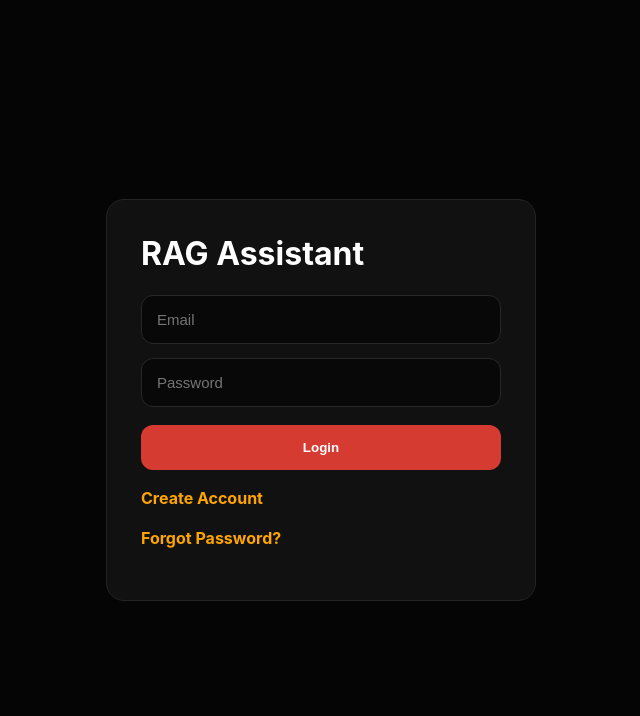
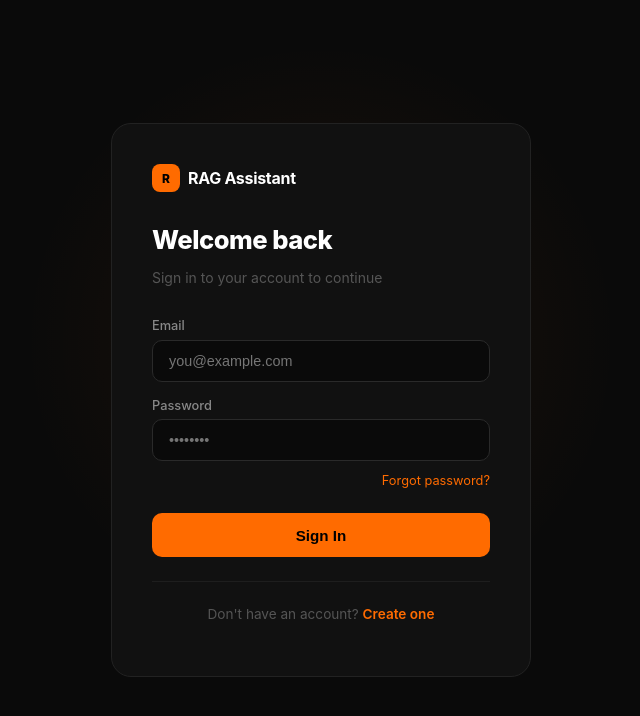
Before and after one commit to ridafatimat/RAG-chatbot, a React app in the folder frontend/: page / in a window 1280 px wide. Both pictures are taken after a click on the button "Login". Shown: the top 716 px of the page, without its empty margins (319-959 px from the left). Built offline with nearby package versions, Linux system fonts and the light colour scheme; the HTML template or start-up script is replaced by a standard one.

Commit message:
Login Page UI improved

```diff
--- a/frontend/src/pages/LoginPage.jsx
+++ b/frontend/src/pages/LoginPage.jsx
@@ -148,64 +148,356 @@ function LoginPage({ onLogin, initialMode = "login" }) {
     finally { setLoading(false); }
   };
 
+  const styles = {
+    page: {
+      minHeight: "100vh",
+      background: "#0a0a0a",
+      display: "flex",
+      alignItems: "center",
+      justifyContent: "center",
+      fontFamily: "'Inter', 'Segoe UI', sans-serif",
+      padding: "1.5rem",
+      position: "relative",
+      overflow: "hidden",
+    },
+    glow: {
+      position: "absolute",
+      top: "50%",
+      left: "50%",
+      transform: "translate(-50%, -60%)",
+      width: "600px",
+      height: "600px",
+      background: "radial-gradient(circle, rgba(255,107,0,0.08) 0%, transparent 70%)",
+      pointerEvents: "none",
+    },
+    card: {
+      background: "#111",
+      border: "1px solid #222",
+      borderRadius: "20px",
+      padding: "2.5rem",
+      width: "100%",
+      maxWidth: "420px",
+      position: "relative",
+      zIndex: 1,
+    },
+    logoRow: {
+      display: "flex",
+      alignItems: "center",
+      gap: "0.5rem",
+      marginBottom: "2rem",
+    },
+    logoDot: {
+      width: "28px",
+      height: "28px",
+      background: "#ff6b00",
+      borderRadius: "8px",
+      display: "flex",
+      alignItems: "center",
+      justifyContent: "center",
+      fontSize: "0.75rem",
+      fontWeight: "800",
+      color: "#000",
+    },
+    logoText: {
+      fontSize: "1rem",
+      fontWeight: "700",
+      color: "#fff",
+      letterSpacing: "-0.3px",
+    },
+    heading: {
+      fontSize: "1.6rem",
+      fontWeight: "800",
+      color: "#fff",
+      marginBottom: "0.4rem",
+      letterSpacing: "-0.5px",
+    },
+    subheading: {
+      fontSize: "0.875rem",
+      color: "#555",
+      marginBottom: "2rem",
+    },
+    label: {
+      display: "block",
+      fontSize: "0.8rem",
+      fontWeight: "500",
+      color: "#888",
+      marginBottom: "0.4rem",
+      marginTop: "1rem",
+    },
+    input: {
+      width: "100%",
+      padding: "0.75rem 1rem",
+      background: "#0a0a0a",
+      border: "1px solid #2a2a2a",
+      borderRadius: "10px",
+      color: "#fff",
+      fontSize: "0.9rem",
+      outline: "none",
+      transition: "border-color 0.2s",
+      boxSizing: "border-box",
+    },
+    btn: {
+      width: "100%",
+      padding: "0.85rem",
+      background: "#ff6b00",
+      color: "#000",
+      border: "none",
+      borderRadius: "10px",
+      fontSize: "0.95rem",
+      fontWeight: "700",
+      cursor: "pointer",
+      marginTop: "1.5rem",
+      transition: "background 0.2s, transform 0.15s",
+    },
+    btnSecondary: {
+      width: "100%",
+      padding: "0.75rem",
+      background: "transparent",
+      color: "#555",
+      border: "1px solid #222",
+      borderRadius: "10px",
+      fontSize: "0.875rem",
+      fontWeight: "500",
+      cursor: "pointer",
+      marginTop: "0.75rem",
+      transition: "border-color 0.2s, color 0.2s",
+    },
+    link: {
+      display: "block",
+      textAlign: "center",
+      marginTop: "1.25rem",
+      fontSize: "0.85rem",
+      color: "#ff6b00",
+      cursor: "pointer",
+      fontWeight: "500",
+    },
+    divider: {
+      borderTop: "1px solid #1e1e1e",
+      margin: "1.5rem 0",
+    },
+    msgSuccess: {
+      marginTop: "1rem",
+      padding: "0.75rem 1rem",
+      background: "rgba(255,107,0,0.08)",
+      border: "1px solid rgba(255,107,0,0.2)",
+      borderRadius: "8px",
+      color: "#ff6b00",
+      fontSize: "0.85rem",
+      textAlign: "center",
+    },
+    msgError: {
+      marginTop: "1rem",
+      padding: "0.75rem 1rem",
+      background: "rgba(255,60,60,0.08)",
+      border: "1px solid rgba(255,60,60,0.2)",
+      borderRadius: "8px",
+      color: "#ff6060",
+      fontSize: "0.85rem",
+      textAlign: "center",
+    },
+    timerRow: {
+      display: "flex",
+      alignItems: "center",
+      justifyContent: "space-between",
+      marginTop: "0.75rem",
+    },
+    timerText: {
+      fontSize: "0.8rem",
+      color: "#444",
+    },
+    otpNote: {
+      fontSize: "0.78rem",
+      color: "#444",
+      marginTop: "0.5rem",
+    },
+  };
+
+  const isError = message && (
+    message.toLowerCase().includes("fail") ||
+    message.toLowerCase().includes("error") ||
+    message.toLowerCase().includes("match") ||
+    message.toLowerCase().includes("invalid") ||
+    message.toLowerCase().includes("wrong")
+  );
+
   return (
-    <div className="auth-page">
-      <div className="auth-card">
-        <h1>RAG Assistant</h1>
+    <div style={styles.page}>
+      <div style={styles.glow} />
+      <div style={styles.card}>
+
+        {/* LOGO */}
+        <div style={styles.logoRow}>
+          <div style={styles.logoDot}>R</div>
+          <span style={styles.logoText}>RAG Assistant</span>
+        </div>
 
         {/* LOGIN */}
         {mode === "login" && (
           <>
-            <input placeholder="Email" value={email} onChange={(e) => setEmail(e.target.value)} />
-            <input type="password" placeholder="Password" value={password} onChange={(e) => setPassword(e.target.value)} />
-            <button onClick={handleLogin}>Login</button>
-            <p onClick={goToRegister} style={{ cursor: "pointer", color: "orange", fontWeight: "bold" }}>Create Account</p>
-            <p onClick={goToForgot} style={{ cursor: "pointer", color: "orange", fontWeight: "bold" }}>Forgot Password?</p>
+            <h2 style={styles.heading}>Welcome back</h2>
+            <p style={styles.subheading}>Sign in to your account to continue</p>
+
+            <label style={styles.label}>Email</label>
+            <input
+              style={styles.input}
+              placeholder="you@example.com"
+              value={email}
+              onChange={(e) => setEmail(e.target.value)}
+            />
+
+            <label style={styles.label}>Password</label>
+            <input
+              style={styles.input}
+              type="password"
+              placeholder="••••••••"
+              value={password}
+              onChange={(e) => setPassword(e.target.value)}
+            />
+
+            <div style={{ textAlign: "right", marginTop: "0.5rem" }}>
+              <span onClick={goToForgot} style={{ fontSize: "0.8rem", color: "#ff6b00", cursor: "pointer" }}>
+                Forgot password?
+              </span>
+            </div>
+
+            <button
+              style={styles.btn}
+              onClick={handleLogin}
+              disabled={loading}
+            >
+              {loading ? "Signing in..." : "Sign In"}
+            </button>
+
+            <div style={styles.divider} />
+
+            <p style={{ textAlign: "center", fontSize: "0.85rem", color: "#555" }}>
+              Don't have an account?{" "}
+              <span onClick={goToRegister} style={{ color: "#ff6b00", cursor: "pointer", fontWeight: "600" }}>
+                Create one
+              </span>
+            </p>
           </>
         )}
 
         {/* REGISTER */}
         {mode === "register" && (
           <>
-            <input placeholder="Name" value={name} onChange={(e) => setName(e.target.value)} />
-            <input placeholder="Email" value={email} onChange={(e) => setEmail(e.target.value)} />
-            <input type="password" placeholder="Password" value={password} onChange={(e) => setPassword(e.target.value)} />
-            <input type="password" placeholder="Confirm Password" value={confirmPassword} onChange={(e) => setConfirmPassword(e.target.value)} />
-            <button onClick={handleRegister}>Create Account</button>
-            <p onClick={goToLogin} style={{ cursor: "pointer", color: "orange", fontWeight: "bold" }}>Already have an account? Login</p>
+            <h2 style={styles.heading}>Create account</h2>
+            <p style={styles.subheading}>Start chatting with your documents today</p>
+
+            <label style={styles.label}>Full Name</label>
+            <input style={styles.input} placeholder="Easha Javed" value={name} onChange={(e) => setName(e.target.value)} />
+
+            <label style={styles.label}>Email</label>
+            <input style={styles.input} placeholder="you@example.com" value={email} onChange={(e) => setEmail(e.target.value)} />
+
+            <label style={styles.label}>Password</label>
+            <input style={styles.input} type="password" placeholder="••••••••" value={password} onChange={(e) => setPassword(e.target.value)} />
+
+            <label style={styles.label}>Confirm Password</label>
+            <input style={styles.input} type="password" placeholder="••••••••" value={confirmPassword} onChange={(e) => setConfirmPassword(e.target.value)} />
+
+            <button style={styles.btn} onClick={handleRegister} disabled={loading}>
+              {loading ? "Creating account..." : "Create Account"}
+            </button>
+
+            <div style={styles.divider} />
+
+            <p style={{ textAlign: "center", fontSize: "0.85rem", color: "#555" }}>
+              Already have an account?{" "}
+              <span onClick={goToLogin} style={{ color: "#ff6b00", cursor: "pointer", fontWeight: "600" }}>
+                Sign in
+              </span>
+            </p>
           </>
         )}
 
         {/* OTP */}
         {mode === "otp" && (
           <>
+            <h2 style={styles.heading}>
+              {otpMode === "reset" ? "Reset password" : "Verify email"}
+            </h2>
+            <p style={styles.subheading}>
+              {otpMode === "reset"
+                ? "Enter the code sent to your email and set a new password"
+                : `We sent a verification code to ${email}`}
+            </p>
+
+            <label style={styles.label}>Verification Code</label>
             <input
-              placeholder={otpMode === "reset" ? "Enter password reset code" : "Enter verification code"}
+              style={styles.input}
+              placeholder="Enter 6-digit code"
               value={otp}
               onChange={(e) => setOtp(e.target.value)}
             />
+
             {otpMode === "reset" && (
-              <input type="password" placeholder="New Password" value={newPassword} onChange={(e) => setNewPassword(e.target.value)} />
+              <>
+                <label style={styles.label}>New Password</label>
+                <input
+                  style={styles.input}
+                  type="password"
+                  placeholder="••••••••"
+                  value={newPassword}
+                  onChange={(e) => setNewPassword(e.target.value)}
+                />
+              </>
             )}
-            <p style={{ fontSize: "12px", color: "gray" }}>
-              {otpMode === "reset" ? "Password reset code valid for 5 minutes" : "Verification code valid for 5 minutes"}
-            </p>
-            <button onClick={handleVerifyOTP}>{otpMode === "reset" ? "Reset Password" : "Verify Account"}</button>
-            <button onClick={resendOTP} disabled={!canResend}>Resend Code</button>
-            <p>{canResend ? "You can resend now" : `Resend available in ${timer}s`}</p>
+
+            <p style={styles.otpNote}>Code is valid for 5 minutes</p>
+
+            <button style={styles.btn} onClick={handleVerifyOTP} disabled={loading}>
+              {loading ? "Verifying..." : otpMode === "reset" ? "Reset Password" : "Verify Account"}
+            </button>
+
+            <div style={styles.timerRow}>
+              <span style={styles.timerText}>
+                {canResend ? "Didn't receive it?" : `Resend available in ${timer}s`}
+              </span>
+              <span
+                onClick={resendOTP}
+                style={{
+                  fontSize: "0.8rem",
+                  color: canResend ? "#ff6b00" : "#333",
+                  cursor: canResend ? "pointer" : "default",
+                  fontWeight: "500",
+                }}
+              >
+                Resend code
+              </span>
+            </div>
           </>
         )}
 
         {/* FORGOT PASSWORD */}
         {mode === "forgot" && (
           <>
-            <input placeholder="Enter email" value={email} onChange={(e) => setEmail(e.target.value)} />
-            <button onClick={handleForgotPassword}>Send Reset Code</button>
-            <p onClick={goToLogin} style={{ cursor: "pointer", color: "orange", fontWeight: "bold" }}>Back to Login</p>
+            <h2 style={styles.heading}>Forgot password?</h2>
+            <p style={styles.subheading}>Enter your email and we'll send you a reset code</p>
+
+            <label style={styles.label}>Email</label>
+            <input
+              style={styles.input}
+              placeholder="you@example.com"
+              value={email}
+              onChange={(e) => setEmail(e.target.value)}
+            />
+
+            <button style={styles.btn} onClick={handleForgotPassword} disabled={loading}>
+              {loading ? "Sending..." : "Send Reset Code"}
+            </button>
+
+            <span onClick={goToLogin} style={styles.link}>← Back to sign in</span>
           </>
         )}
 
-        {message && <p>{message}</p>}
+        {message && (
+          <div style={isError ? styles.msgError : styles.msgSuccess}>
+            {message}
+          </div>
+        )}
+
       </div>
     </div>
   );
```
